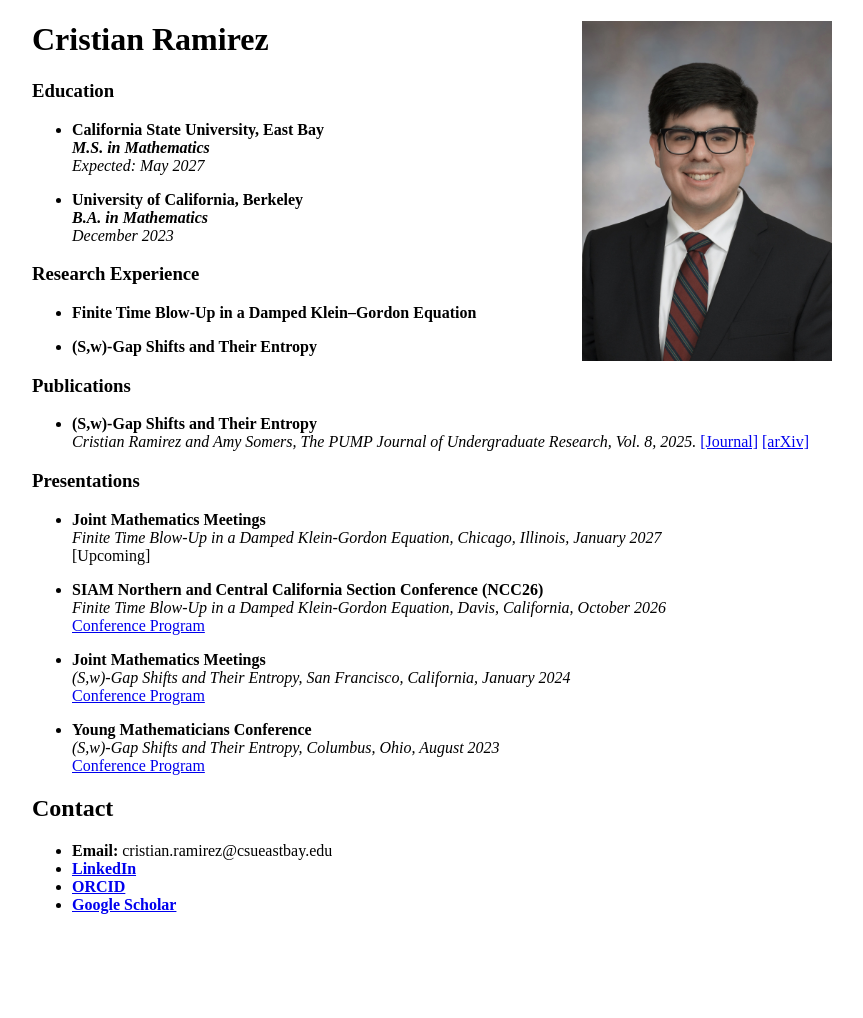
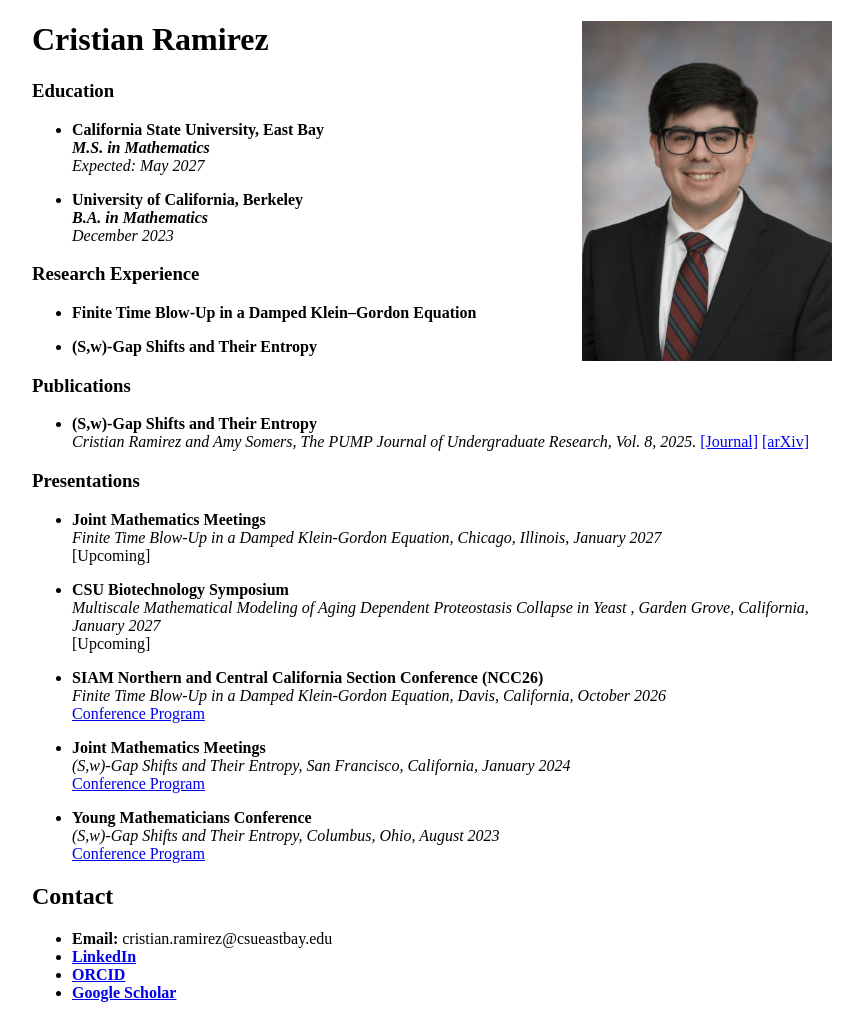
Before and after one commit to ramirez-cristian/ramirez-cristian.github.io, a Jekyll site: the page built from index.md, in a window 1280 px wide. Shown: the whole page, without its empty margins (208-1071 px from the left). Built offline with Jekyll 4.4.1, drawn with Linux system fonts in a browser that asks for light colours; before the commit the page ends 930 px from its top, so only the background shows below that.

Commit message:
Add CSU Biotechnology Symposium event details

```diff
--- a/index.md
+++ b/index.md
@@ -39,6 +39,11 @@ layout: default
   *Finite Time Blow-Up in a Damped Klein-Gordon Equation, Chicago, Illinois, January 2027*
   [Upcoming]
 
+- **CSU Biotechnology Symposium**
+  *Multiscale Mathematical Modeling of Aging Dependent Proteostasis Collapse in Yeast
+, Garden Grove, California, January 2027*
+  [Upcoming]
+
 - **SIAM Northern and Central California Section Conference (NCC26)**
   *Finite Time Blow-Up in a Damped Klein-Gordon Equation, Davis, California, October 2026*
   [Conference Program](https://sites.google.com/ucdavis.edu/siamncc26)
```
